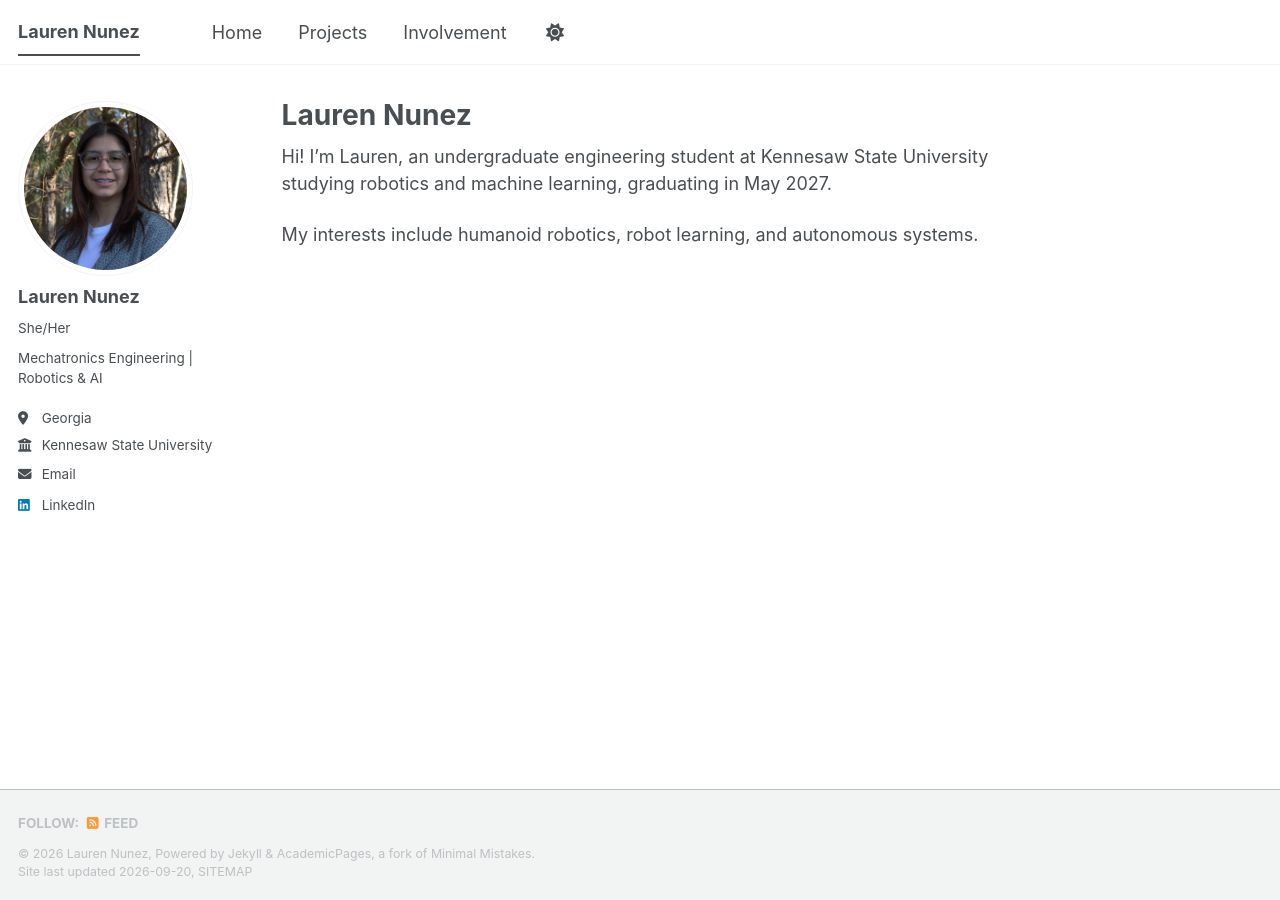
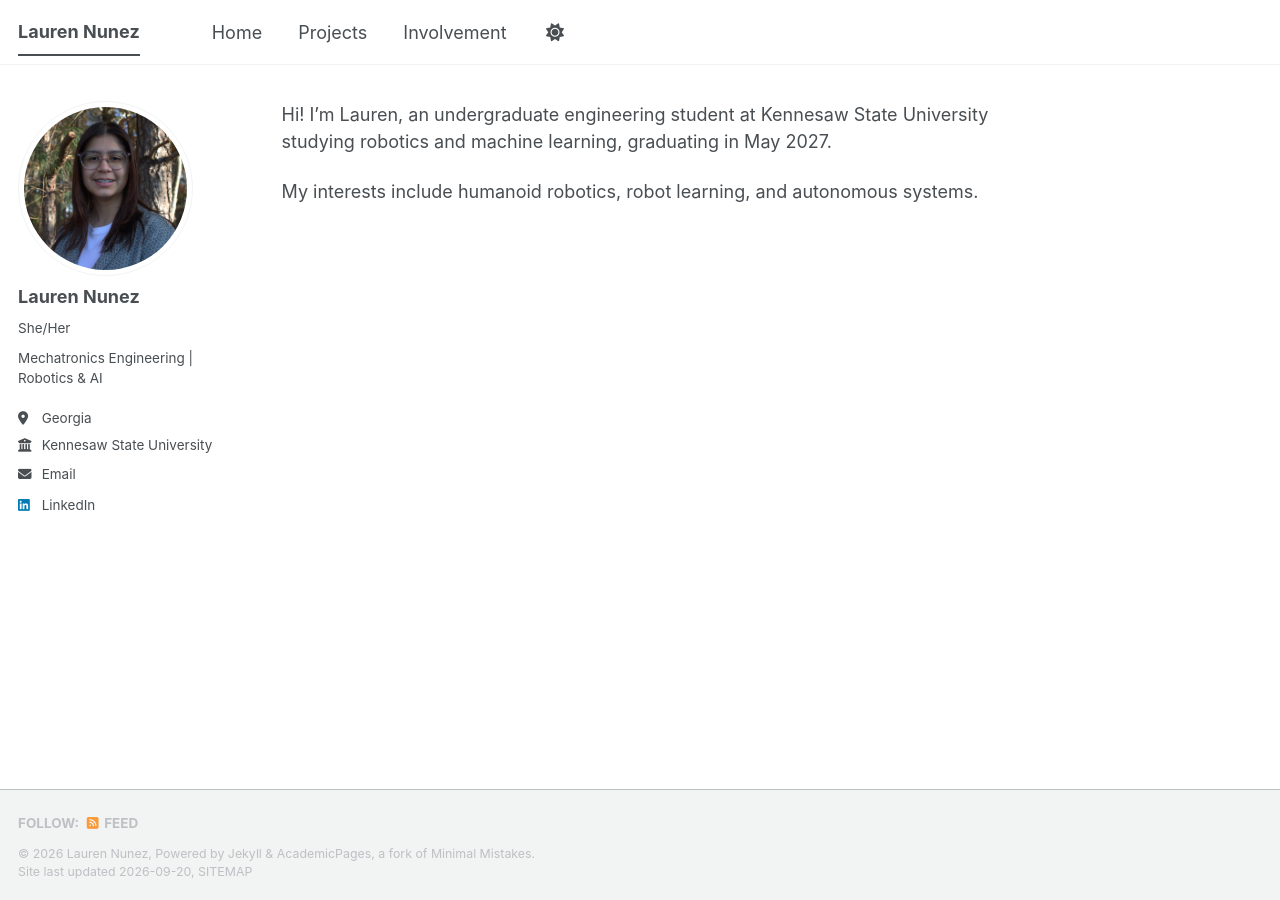
Before and after one commit to laurn156/laurn156.github.io, a Jekyll site: the page built from _pages/about.md, in a window 1280 px wide. Built offline with Jekyll 4.4.1, drawn with Linux system fonts in a browser that asks for light colours; a style sheet for code colours, icons or effects is not loaded.

Commit message:
Update about.md

```diff
--- a/_pages/about.md
+++ b/_pages/about.md
@@ -1,6 +1,5 @@
 ---
 permalink: /
-title: "Lauren Nunez"
 author_profile: true
 redirect_from:
   - /about/
```
